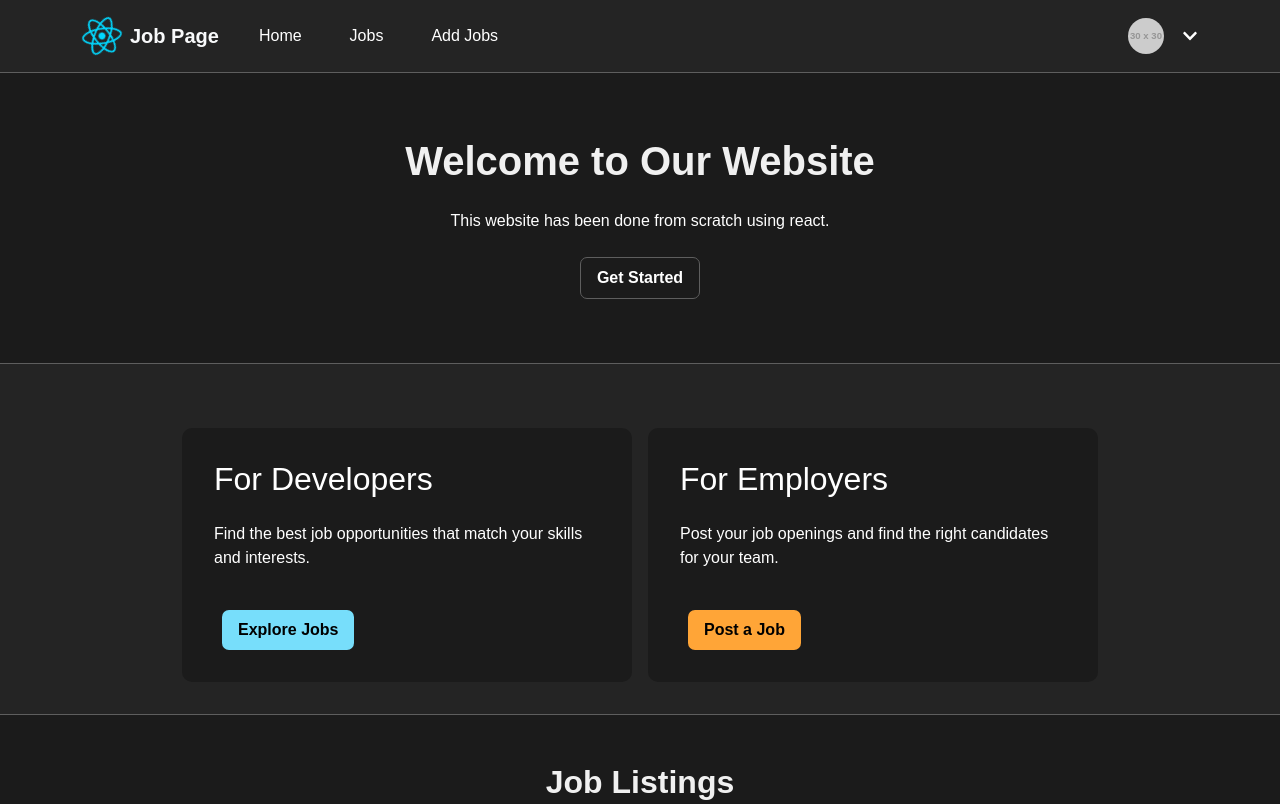
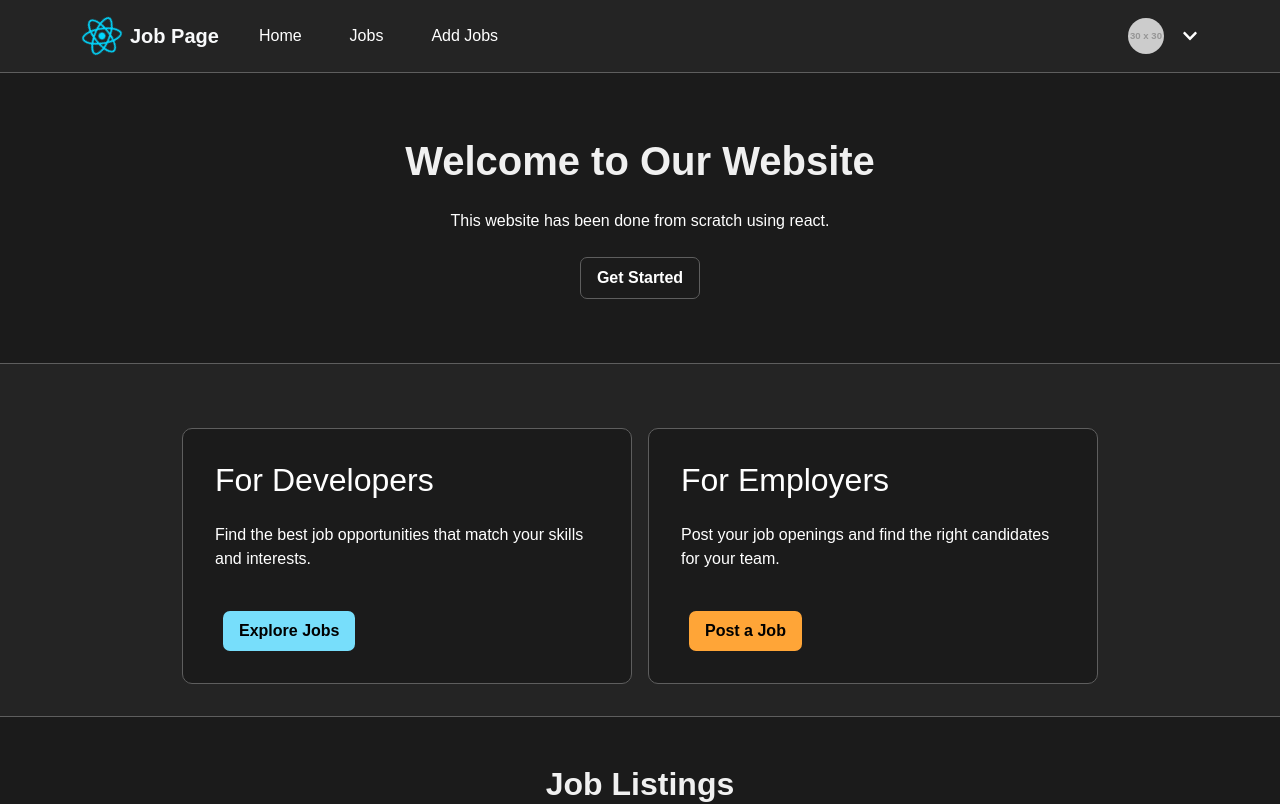
Before and after one commit to AllwarsGIT/job-searching-app-react, a React (Vite) app: page / in a window 1280 px wide. Shown: the top 804 px of the page. Built offline with nearby package versions, Linux system fonts and the light colour scheme.

Commit message:
Minor aspect change

```diff
--- a/src/Components/HomeCard/HomeCard.module.css
+++ b/src/Components/HomeCard/HomeCard.module.css
@@ -13,5 +13,6 @@
   background-color: #1b1b1b;
   color: #fff;
   border-radius: 10px;
+  border: 1px solid rgb(94, 94, 94);
 
 }
```
